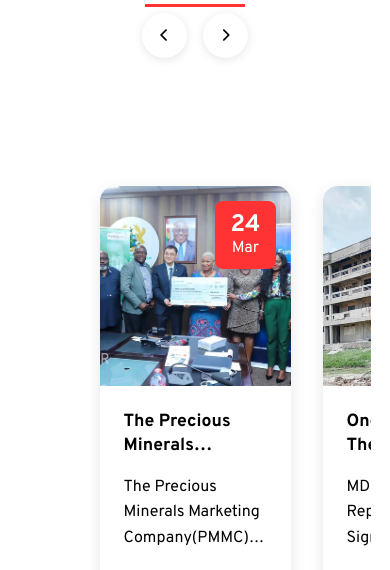
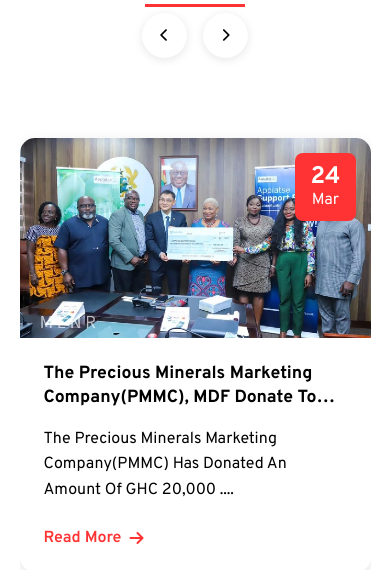
Before and after one commit to nameDavid/MDF, a plain HTML site: page my-website/src/index.html in a window 390 px wide. Shown: the part 2825-3395 px from the top of the page. Drawn offline with Linux system fonts and the light colour scheme.

Commit message:
Implement departments section styles and animations; adjust news slider padding for improved layout and responsiveness across devices.

```diff
--- a/my-website/src/css/style.css
+++ b/my-website/src/css/style.css
@@ -485,7 +485,8 @@ header {
 }
 
 .news-slider {
-    padding: 5rem;
+    padding-top: 2rem;
+    padding-bottom: 2rem;
     overflow: hidden;
     position: relative;
 }
```
